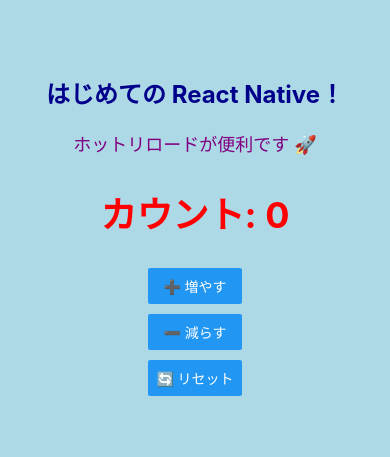
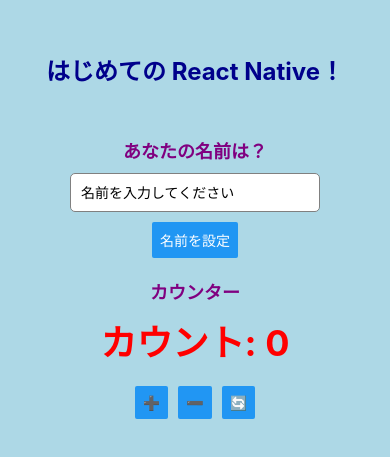
Before and after one commit to tocchi-739/ReactNativeTutorial, a React Native app: screen / in a window 390 px wide. Shown: the part 187-644 px from the top of the page. Built offline with nearby package versions, Linux system fonts and the light colour scheme.

Commit message:
useStateを使った文字列の変更

```diff
--- a/App.tsx
+++ b/App.tsx
@@ -6,23 +6,50 @@
   View,
   Text,
   Button,
+  TextInput,
+  Alert,
 } from 'react-native';
+
 function App() {
   const isDarkMode = useColorScheme() === 'dark';
-  const [count, setCount] = useState(0); // ← 状態を追加
+  const [count, setCount] = useState(0);
+  const [text, setText] = useState(''); // ← 入力テキスト用
+  const [name, setName] = useState(''); // ← 名前保存用
 
   return (
     <View style={styles.container}>
       <StatusBar barStyle={isDarkMode ? 'light-content' : 'dark-content'} />
       <Text style={styles.title}>はじめての React Native！</Text>
-      <Text style={styles.subtitle}>ホットリロードが便利です 🚀</Text>
 
+      {/* 名前入力セクション */}
+      <Text style={styles.sectionTitle}>あなたの名前は？</Text>
+      <TextInput
+        style={styles.textInput}
+        placeholder="名前を入力してください"
+        value={text}
+        onChangeText={setText}
+      />
+      <Button
+        title="名前を設定"
+        onPress={() => {
+          setName(text);
+          setText('');
+          Alert.alert('設定完了！', `こんにちは、${text}さん！`);
+        }}
+      />
+
+      {name ? (
+        <Text style={styles.greeting}>こんにちは、{name}さん！</Text>
+      ) : null}
+
+      {/* カウンターセクション */}
+      <Text style={styles.sectionTitle}>カウンター</Text>
       <Text style={styles.counter}>カウント: {count}</Text>
 
       <View style={styles.buttonContainer}>
-        <Button title="➕ 増やす" onPress={() => setCount(count + 1)} />
-        <Button title="➖ 減らす" onPress={() => setCount(count - 1)} />
-        <Button title="🔄 リセット" onPress={() => setCount(0)} />
+        <Button title="➕" onPress={() => setCount(count + 1)} />
+        <Button title="➖" onPress={() => setCount(count - 1)} />
+        <Button title="🔄" onPress={() => setCount(0)} />
       </View>
     </View>
   );
@@ -40,21 +67,39 @@
     fontSize: 24,
     fontWeight: 'bold',
     color: 'darkblue',
+    marginBottom: 30,
+  },
+  sectionTitle: {
+    fontSize: 18,
+    fontWeight: 'bold',
+    color: 'purple',
+    marginTop: 20,
+    marginBottom: 10,
+  },
+  textInput: {
+    borderWidth: 1,
+    borderColor: 'gray',
+    borderRadius: 5,
+    padding: 10,
+    width: 250,
+    backgroundColor: 'white',
+    marginBottom: 10,
+  },
+  greeting: {
+    fontSize: 18,
+    color: 'green',
+    fontWeight: 'bold',
+    marginTop: 10,
+  },
+  counter: {
+    fontSize: 36,
+    fontWeight: 'bold',
+    color: 'red',
     marginBottom: 20,
   },
-  subtitle: {
-    fontSize: 18,
-    color: 'purple',
-    marginBottom: 30,
-  },
-  counter: {
-    fontSize: 36, // ← 大きな文字
-    fontWeight: 'bold',
-    color: 'red',
-    marginBottom: 30,
-  },
   buttonContainer: {
-    gap: 10, // ← ボタン間の隙間
+    flexDirection: 'row', // ← 横並び
+    gap: 10,
   },
 });
 
```
